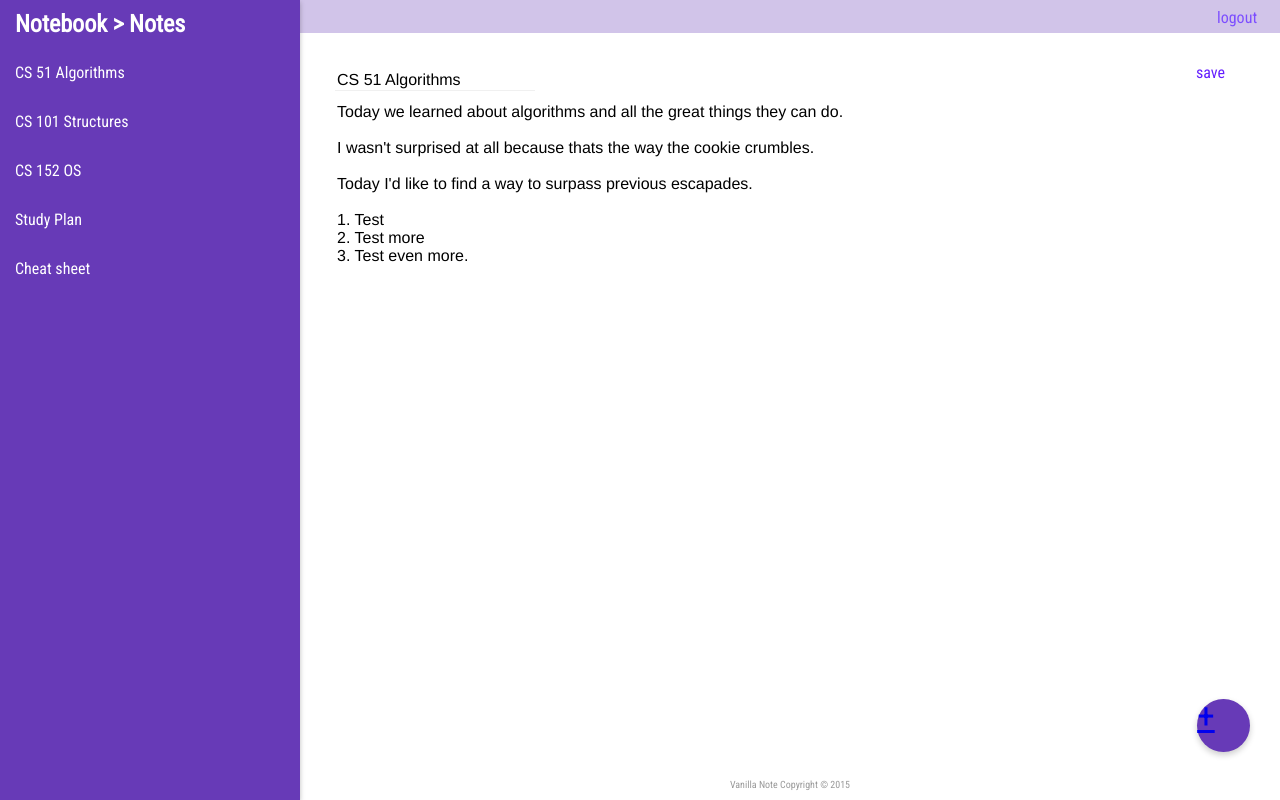
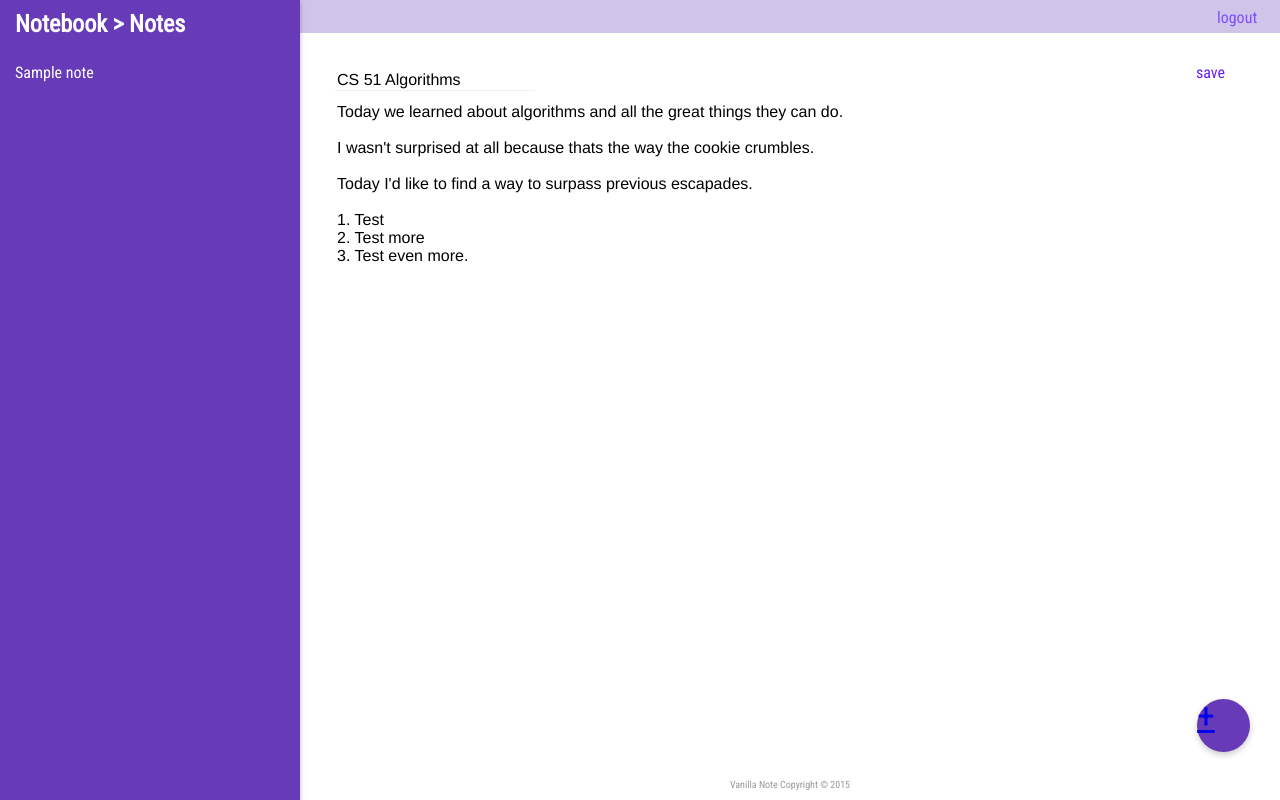
Before and after one commit to joelcolucci/vanillanote, a Flask app: template templates/view_notes.html in a window 1280 px wide. Run offline with Flask 2, Linux system fonts and the light colour scheme; the template is opened without the code that fills it: most values are stand-ins (such as "Sample title", 1, 10 or a date in 2020); parts of the project's set-up code (start-up, migrations or seed data) failed here and were passed over; some libraries are stand-ins or nearby versions.

Commit message:
can now add a note to a notebook

```diff
--- a/app.py
+++ b/app.py
@@ -16,7 +16,7 @@ import json
 from sqlalchemy import create_engine
 from sqlalchemy.orm import sessionmaker
 
-from db_setup import Base, Notebook, User
+from db_setup import Base, Notebook, Note, User
 
 
 app = Flask(__name__)
@@ -89,35 +89,37 @@ def deleteNotebook(notebook_id):
         return render_template('view_notebooks.html')
 
 
-@app.route("/notebook/<int:notebook_id>/")
+@app.route("/notebook/<int:notebook_id>/notes")
 def showNotes(notebook_id):
     # If user not logged in redirect back to home
     if 'username' not in login_session:
         return redirect('/')
 
-    notebook = session.query(Notebook).filter_by(id=notebook_id).one()
-    creator = getUserInfo(notebook.user_id)
+    notes = session.query(Note).filter_by(notebook_id=notebook_id).all()
 
-    notes = session.query(Notes).filter_by(notebook_id=notebook_id).all()
+    return render_template('view_notes.html', notes=notes, notebook_id=notebook_id)
 
 
-
-@app.route('/notebook/note/new', methods=['GET','POST'])
-def newNote():
+@app.route('/notebook/<int:notebook_id>/notes/new', methods=['GET','POST'])
+def newNote(notebook_id):
     # If user not logged in redirect back to home
     if 'username' not in login_session:
         return redirect('/')
 
     if request.method == 'POST':
-        new_notebook = Notebook, User(name="Sample")
+        title = request.form.get('title', "No named note")
+        content = request.form.get('content', 'hello, world')
 
-        session.add(new_notebook)
+        note = Note(title=title, content=content, notebook_id=notebook_id)
+
+        session.add(note)
         session.commit()
 
-        return redirect(url_for('home'))
+        return redirect(url_for('showNotes', notebook_id=notebook_id))
 
     else:
-        return render_template('view_new_note.html')
+        notes = session.query(Note).filter_by(notebook_id=notebook_id).all()
+        return render_template('view_new_note.html', notes=notes, notebook_id=notebook_id)
 
 
 @app.route('/gconnect', methods=['POST'])
--- a/templates/view_notes.html
+++ b/templates/view_notes.html
@@ -11,13 +11,11 @@
 </div>
 
 <div class="sidebar">
-    <h2 class="sidebar-heading"><a href="/">Notebook</a> > <a href="notebook">Notes</a></h2>
+    <h2 class="sidebar-heading"><a href="/">Notebook</a> > <a href="{{url_for('showNotes', notebook_id=notebook_id)}}">Notes</a></h2>
     <ul class="sidebar-items">
-        <li class="sidebar-item">CS 51 Algorithms</li>
-        <li class="sidebar-item">CS 101 Structures</li>
-        <li class="sidebar-item">CS 152 OS</li>
-        <li class="sidebar-item">Study Plan</li>
-        <li class="sidebar-item">Cheat sheet</li>
+        {% for note in notes %}
+        <li class="sidebar-item">{{ note.title }}</li>
+        {% endfor %}
     </ul>
 </div>
 
@@ -42,7 +40,7 @@ Today I'd like to find a way to surpass previous escapades.
 
 </div>
 
-<div class="btn-arrow active"><a href="notebook/note/new">+</a></div>
+<div class="btn-arrow active"><a href="{{url_for('newNote', notebook_id=notebook_id)}}">+</a></div>
 <footer class="footer void text-center">
 
     <p class="copy-right"> Vanilla Note Copyright &copy; 2015</p>
```
Also changed, not shown: templates/view_new_note.html (+5 -7 lines).
